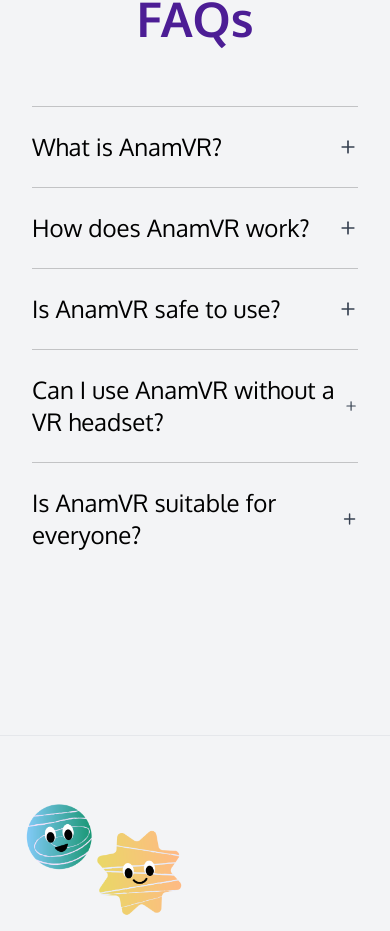
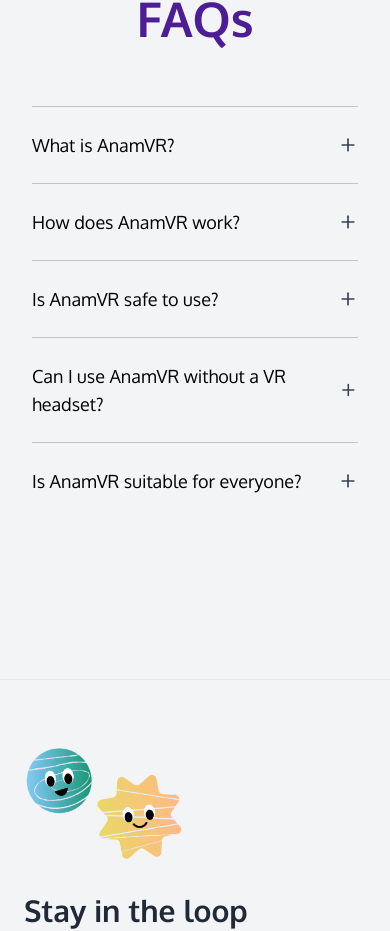
Before and after one commit to Anam-Limited/AnamVR-Web, a React (Vite) app: page / in a window 390 px wide. Shown: the part 4636-5567 px from the top of the page. Built offline with nearby package versions, Linux system fonts and the light colour scheme; no server answers; a web font is replaced by a local one.

Commit message:
questions style updated

```diff
--- a/components/Questions.tsx
+++ b/components/Questions.tsx
@@ -67,7 +67,7 @@
               } cursor-pointer`}
               onClick={() => handleToggle(index)}
             >
-              <h3 className="text-2xl flex items-center justify-between font-medium text-black">
+              <h3 className="md:text-2xl sm:text-xl text-lg flex items-center justify-between font-medium text-black">
                 {item.question}
                 {activeIndex === index ? (
                   <Minus size={20} className="text-lg text-gray-700" />
@@ -76,7 +76,9 @@
                 )}
               </h3>
               {activeIndex === index && (
-                <p className="mt-4 text-lg text-gray-700">{item.answer}</p>
+                <p className="mt-4 text-base sm:text-lg text-gray-700">
+                  {item.answer}
+                </p>
               )}
             </div>
           ))}
```
